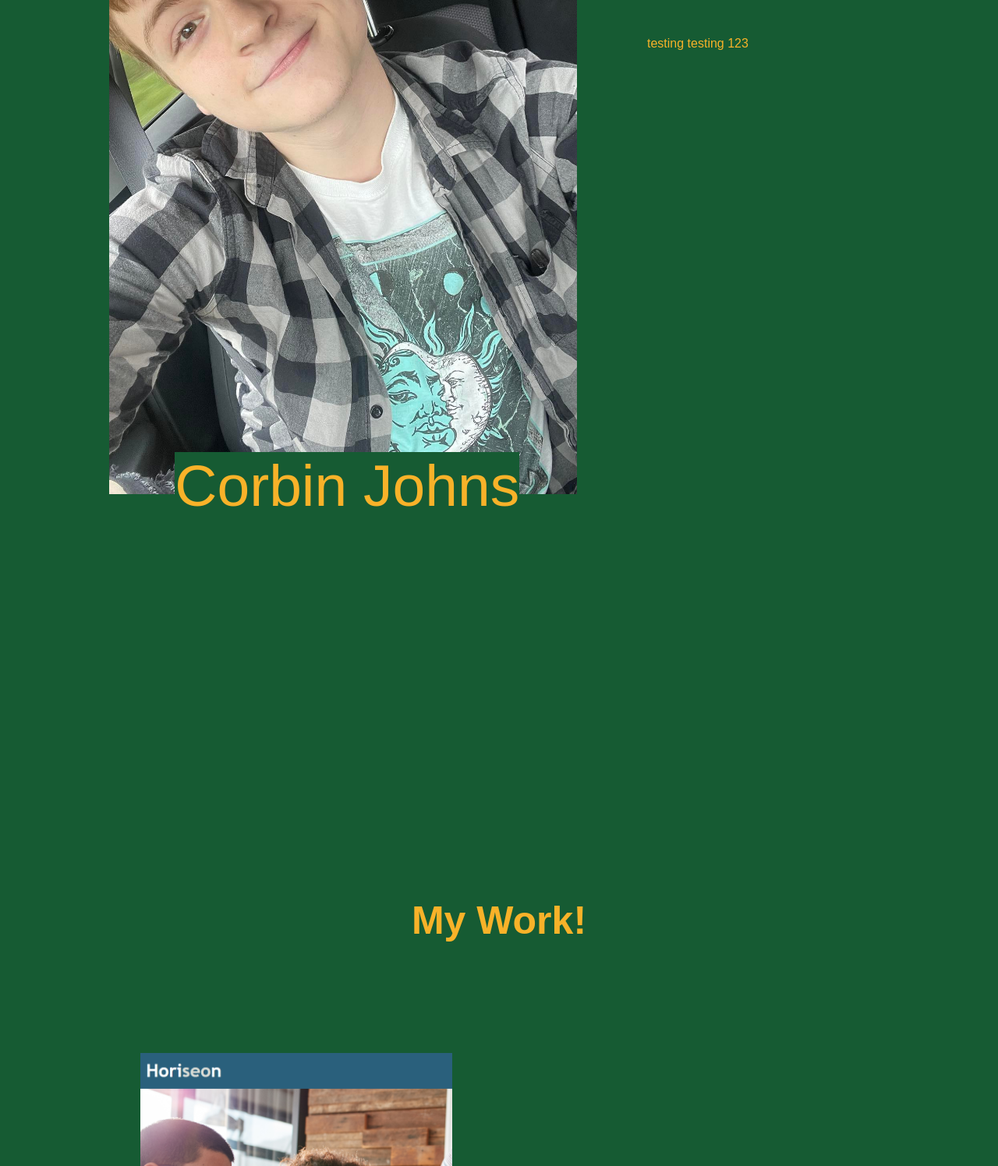
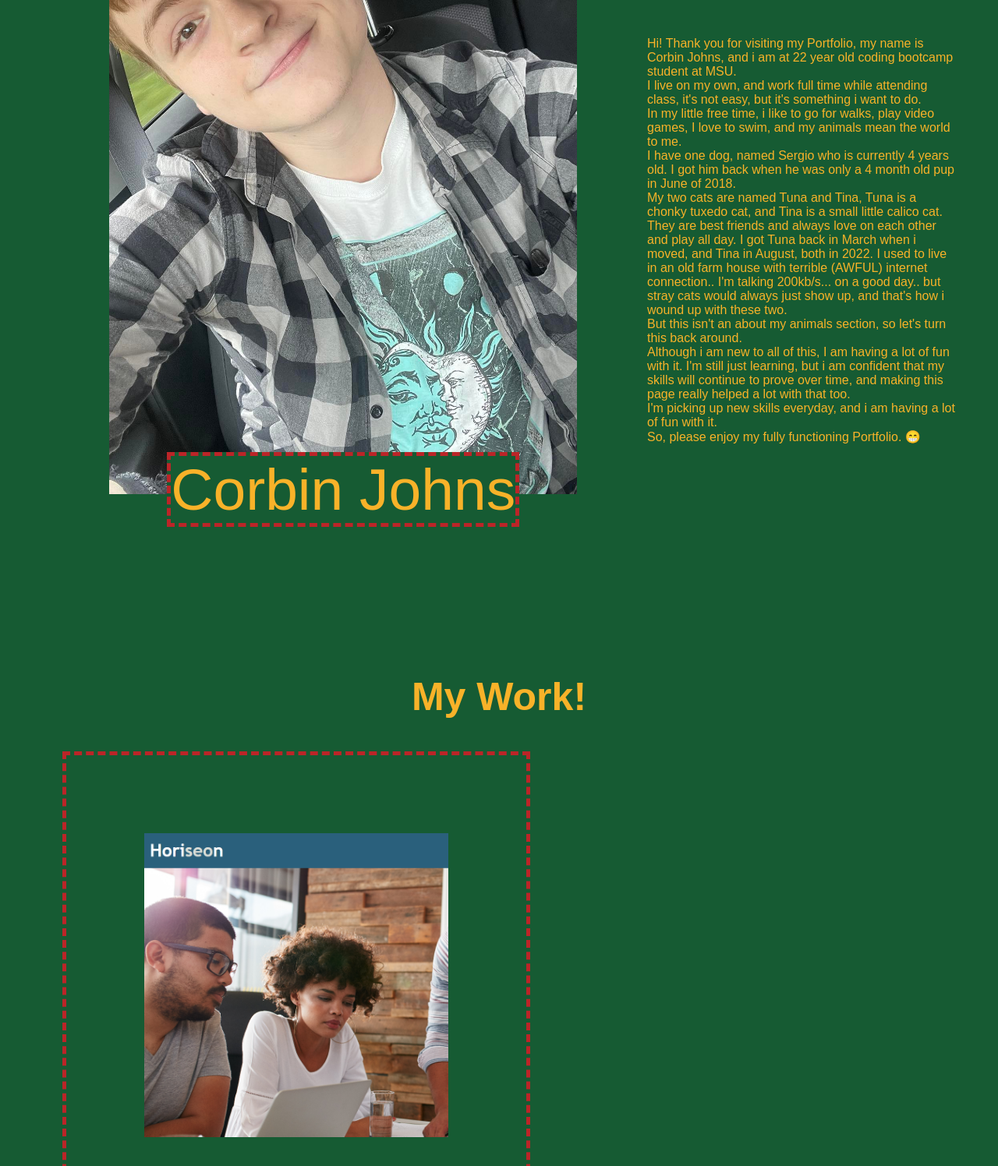
Before and after one commit to cxrstings/myportfolio, a plain HTML site: page index.html in a window 1280 px wide. Shown: the part 306-1802 px from the top of the page at 78% size. Drawn offline with Linux system fonts and the light colour scheme.

Commit message:
finishing touches

```diff
--- a/index.html
+++ b/index.html
@@ -25,14 +25,23 @@
         <section id="abMeSect">
             <a id="aboutMe"></a><h1>About Me</h1>
             <ul>
-                <li>testing testing 123</li>
+                <li>Hi! Thank you for visiting my Portfolio, my name is Corbin Johns, and i am at 22 year old coding bootcamp student at MSU.</li>
+                <li>I live on my own, and work full time while attending class, it's not easy, but it's something i want to do.</li>
+                <li>In my little free time, i like to go for walks, play video games, I love to swim, and my animals mean the world to me.</li>
+                <li>I have one dog, named Sergio who is currently 4 years old. I got him back when he was only a 4 month old pup in June of 2018.</li>
+                <li>My two cats are named Tuna and Tina, Tuna is a chonky tuxedo cat, and Tina is a small little calico cat. They are best friends and always love on each other and play all day. I got Tuna back in March when i moved, and Tina in August, both in 2022. I used to live in an old farm house with terrible (AWFUL) internet connection.. I'm talking 200kb/s... on a good day.. but stray cats would always just show up, and that's how i wound up with these two.</li>
+                <li></li>
+                <li>But this isn't an about my animals section, so let's turn this back around.</li>
+                <li>Although i am new to all of this, I am having a lot of fun with it. I'm still just learning, but i am confident that my skills will continue to prove over time, and making this page really helped a lot with that too.</li>
+                <li>I'm picking up new skills everyday, and i am having a lot of fun with it.</li>
+                <li>So, please enjoy my fully functioning Portfolio. 😁</li>
             </ul>
         </section>
     </article>
     <section id="secondSection">
         <a id="myWork"></a><h2>My Work!</h2>
-        <a href="https://cxrstings.github.io/module1-challenge/" target="_blank"><img src="./Screenshot_5.png" width = "600" height="600"></a>
-        <a href="https://cxrstings.github.io/prework-study-guide/" target="_blank"><img src="./Screenshot_1.png" width="500" height="500"></a>
+        <a href="https://cxrstings.github.io/module1-challenge/" target="_blank"><img id="seo" src="./Screenshot_5.png" width = "600" height="600"></a>
+        <a href="https://cxrstings.github.io/prework-study-guide/" target="_blank"><img id="pw" src="./Screenshot_1.png" width="500" height="500"></a>
     </section>
     <article class="contactSection">
                <h2 id="contactMe">Contact Me</h2>
--- a/style.css
+++ b/style.css
@@ -71,9 +71,23 @@ section {
     top: 85%;
     right: 21%;
     font-size: 75px;
+    border: 5px dashed #BB2528;
 }
 
 h1 {
     font-size: 50px;
     text-align: center;
 }
+
+#seo, #pw, #contactMe {
+    border: 5px dashed #BB2528;
+}
+li {
+    list-style: none
+}
+
+@media screen and (max-width: 164px) {
+    header {
+        display: none;
+    }
+}
```
Also changed, not shown: reset.css (deleted).
